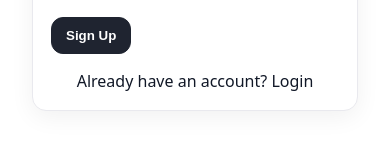
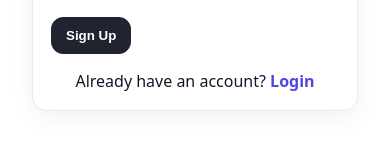
Before and after one commit to Yewon316/LLUS_Frontend_2026, a React (Create React App) app: page /signup in a window 390 px wide. Shown: the part 594-754 px from the top of the page. Built offline with nearby package versions, Linux system fonts and the light colour scheme.

Commit message:
Update home.css

```diff
--- a/src/styles/home.css
+++ b/src/styles/home.css
@@ -567,4 +567,19 @@ a { color: inherit; text-decoration: none; }
   .meetingCreate__grid {
     grid-template-columns: 1fr;
   }
+  .nav__right {
+  display: flex;
+  align-items: center;
+  gap: 8px;
 }
+
+.auth-link {
+  color: #4f46e5;
+  font-weight: 600;
+  text-decoration: none;
+}
+
+.auth-link:hover {
+  text-decoration: underline;
+}
+}
```
